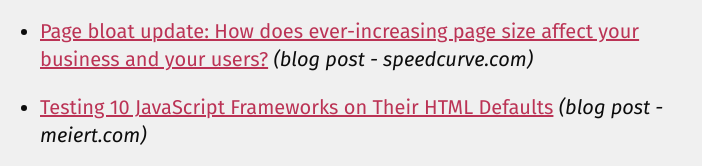
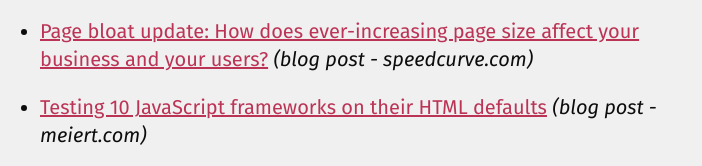
Before and after one commit to davidakennedy/a11yweekly.com, an Eleventy site: page _src/issues/437.md in a window 1280 px wide. Shown: the part 1614-1780 px from the top of the page, 48-750 px from the left. Built offline with nearby package versions, Linux system fonts and the light colour scheme; Eleventy itself is replaced by a stand-in of ours; files that its build step writes are made by us from their sources.

Commit message:
Sentence case

```diff
--- a/_src/issues/437.md
+++ b/_src/issues/437.md
@@ -27,7 +27,7 @@
 - [Common accessibility challenges when navigating tables](https://blog.usablenet.com/common-accessibility-challenges-when-navigating-tables) *(blog post – blog.usablenet.com)*
 - [Deque and IAAP announce the “Fund the Future” Certification Scholarship Fund](https://www.deque.com/blog/deque-and-iaap-announce-the-fund-the-future-certification-scholarship-fund/) *(blog post – deque.com)*
 - [Page bloat update: How does ever-increasing page size affect your business and your users?](https://www.speedcurve.com/blog/page-bloat-2025/) *(blog post - speedcurve.com)*
-- [Testing 10 JavaScript Frameworks on Their HTML Defaults](https://meiert.com/en/blog/javascript-framework-html-defaults/) *(blog post - meiert.com)*
+- [Testing 10 JavaScript frameworks on their HTML defaults](https://meiert.com/en/blog/javascript-framework-html-defaults/) *(blog post - meiert.com)*
 - [History’s largest and most famous disability access ramp](https://www.exurbe.com/historys-largest-most-famous-disability-access-ramp/) *(blog post - exurbe.com)*
 - [A lawsuit threatens the disability protections I’ve known my whole life](https://time.com/7258245/disability-protections-section-504-texas-v-becerra-essay/) *(blog post - time.com)*
 - [Reimagining fluid typography](https://www.oddbird.net/2025/02/12/fluid-type/) *(blog post - oddbird.net)*
```
